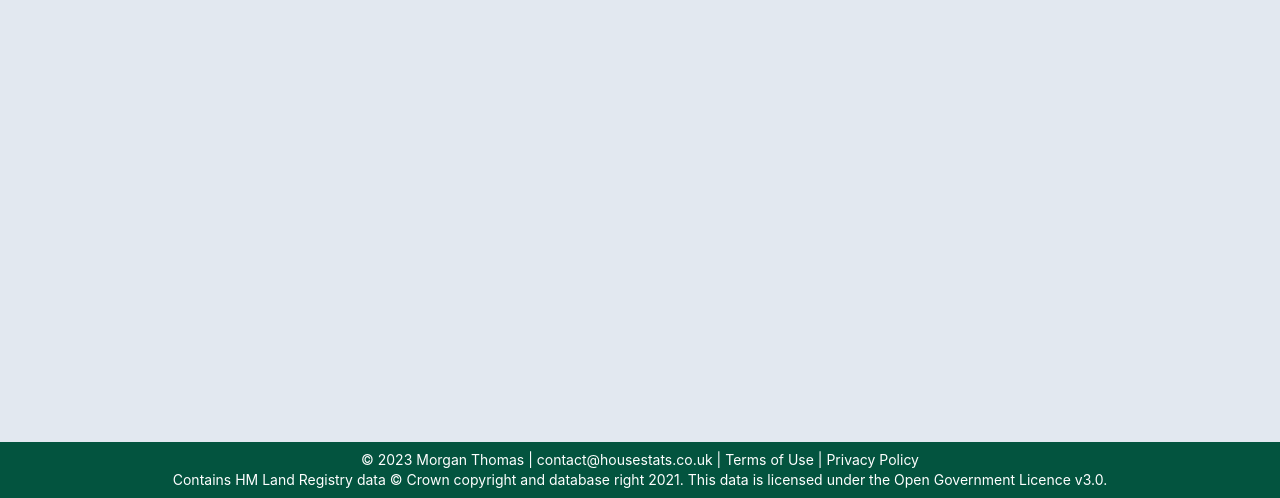
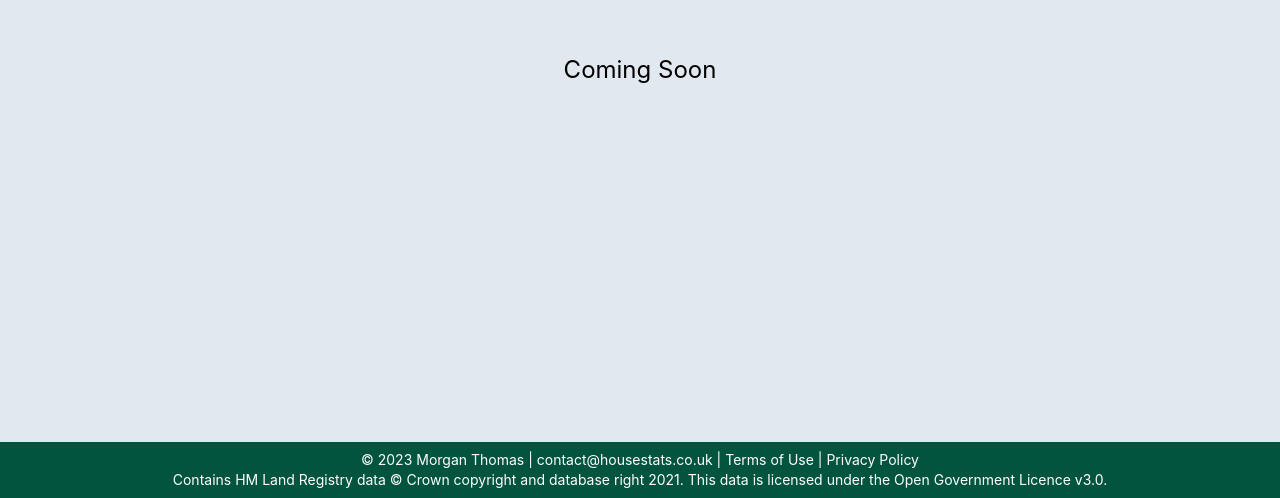
Before and after one commit to House-Stats/website, a SvelteKit app: page /counties in a window 1280 px wide. Shown: the part 302-800 px from the top of the page. Built offline with nearby package versions, Linux system fonts and the light colour scheme.

Commit message:
Coming soon message

```diff
--- a/src/routes/counties/+page.svelte
+++ b/src/routes/counties/+page.svelte
@@ -2,3 +2,5 @@
 <svelte:head>
 	<title>House Stats | Counties</title>
 </svelte:head>
+
+<p class="text-2xl flex justify-center items-center">Coming Soon</p>
--- a/src/routes/reports/+page.svelte
+++ b/src/routes/reports/+page.svelte
@@ -4,3 +4,5 @@
 <svelte:head>
 	<title>House Stats | Reports</title>
 </svelte:head>
+
+<p class="text-2xl flex justify-center items-center">Coming Soon</p>
```
